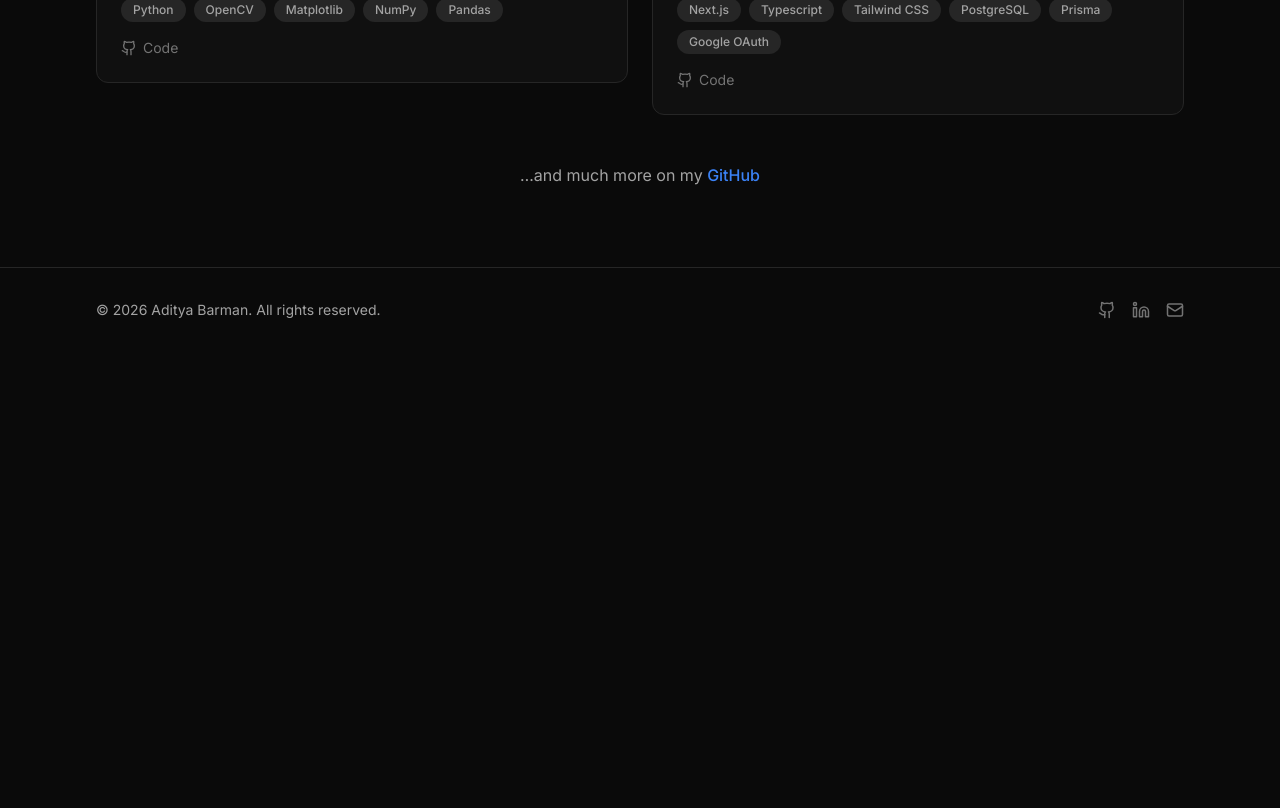
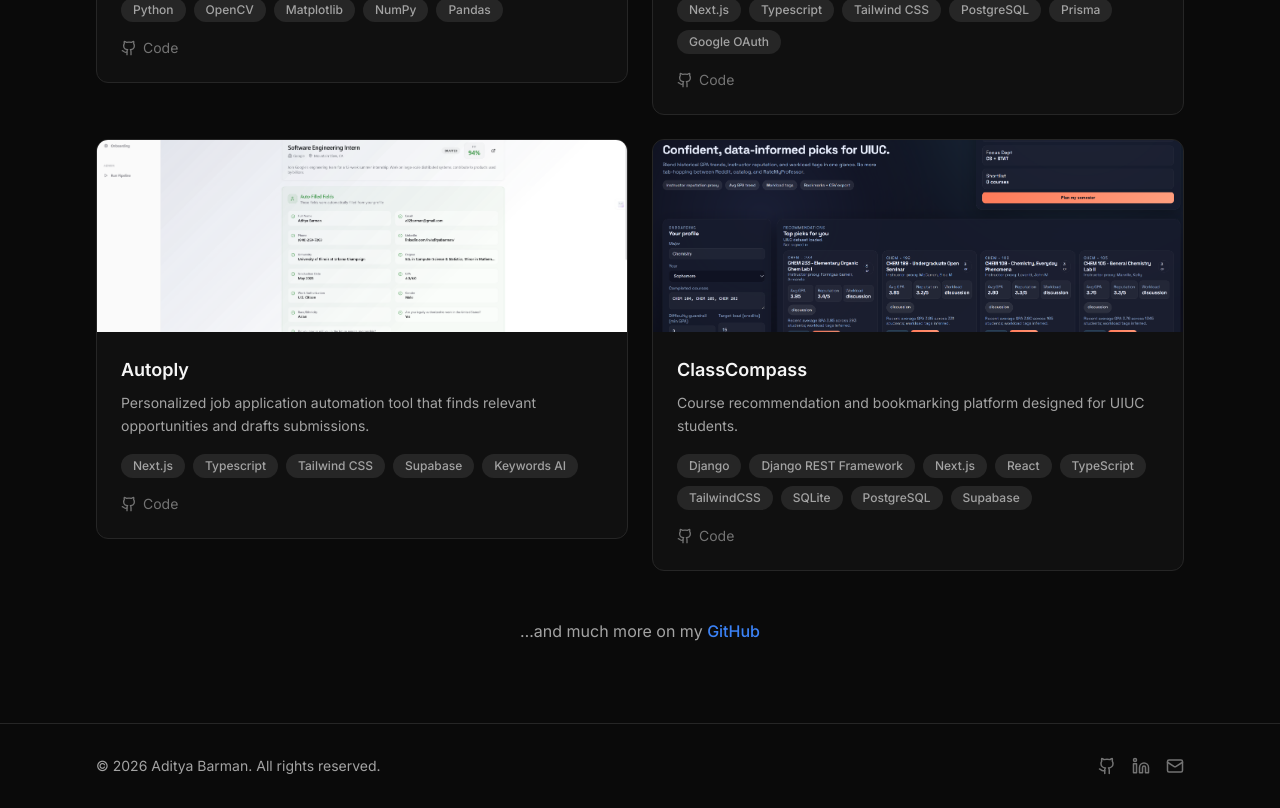
Before and after one commit to barmanax/personal-website-deployed, a Next.js app: page /projects in a window 1280 px wide. Shown: the part 1060-1868 px from the top of the page. Before the commit the page ends 1412 px from the top, so only its background shows below. Built offline with nearby package versions, Linux system fonts and the light colour scheme.

Commit message:
Add 2 projects

```diff
--- a/src/data/content.ts
+++ b/src/data/content.ts
@@ -195,4 +195,20 @@ export const projects: Project[] = [
     image: "/projects/hypo.png",
     github: "https://github.com/barmanax/hypo",
   },
+  {
+    title: "Autoply",
+    description:
+      "Personalized job application automation tool that finds relevant opportunities and drafts submissions.",
+    techTags: ["Next.js", "Typescript", "Tailwind CSS", "Supabase", "Keywords AI"],
+    image: "/projects/autoply.png",
+    github: "https://github.com/barmanax/autoply",
+  },
+  {
+    title: "ClassCompass",
+    description:
+      "Course recommendation and bookmarking platform designed for UIUC students.",
+    techTags: ["Django", "Django REST Framework", "Next.js", "React", "TypeScript", "TailwindCSS", "SQLite", "PostgreSQL", "Supabase"],
+    image: "/projects/coursecompass.png",
+    github: "https://github.com/CS222-UIUC/ClassCompass",
+  },
 ];
```
Also changed, not shown: public/projects/autoply.png (added), public/projects/coursecompass.png (added).
